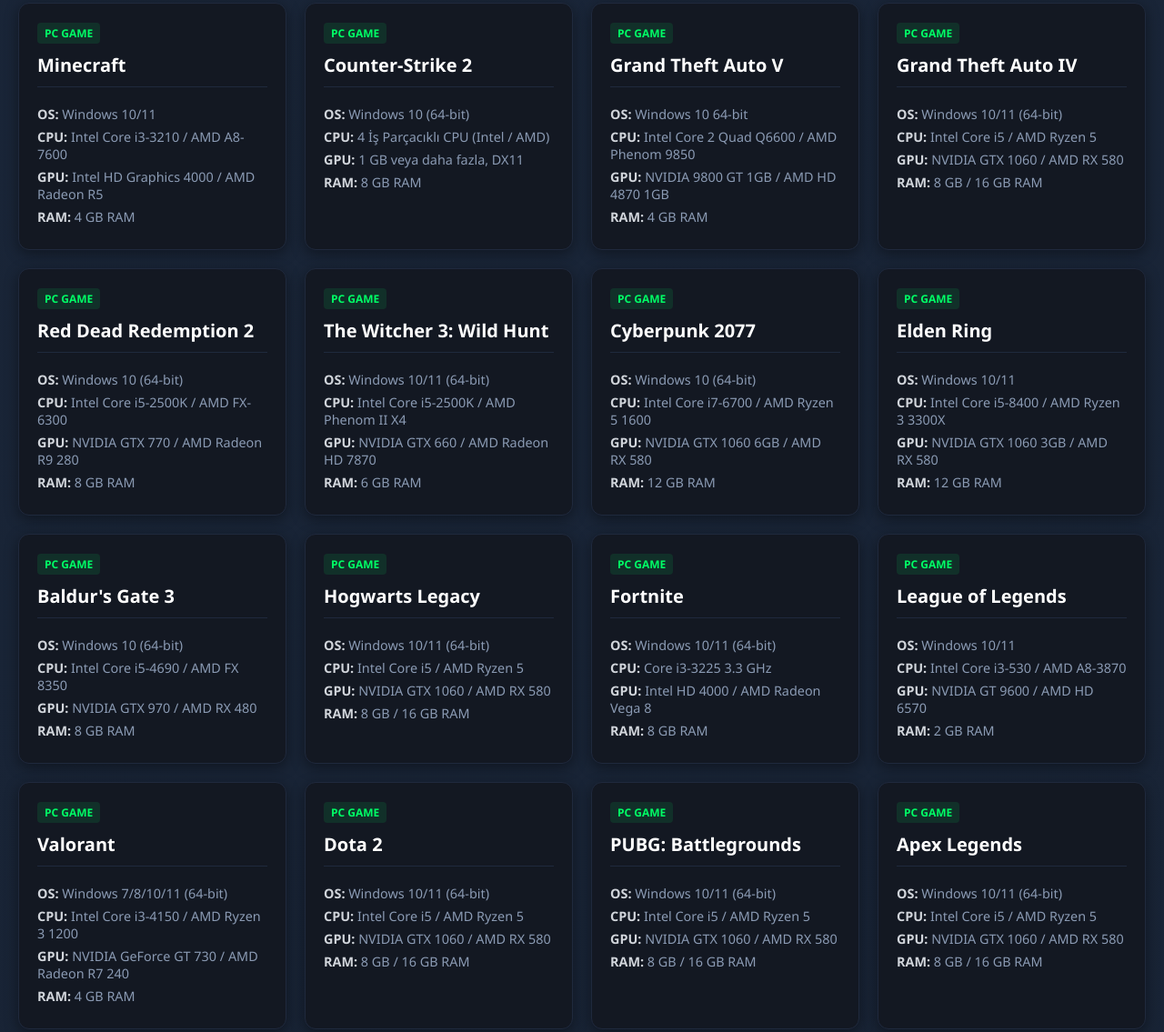
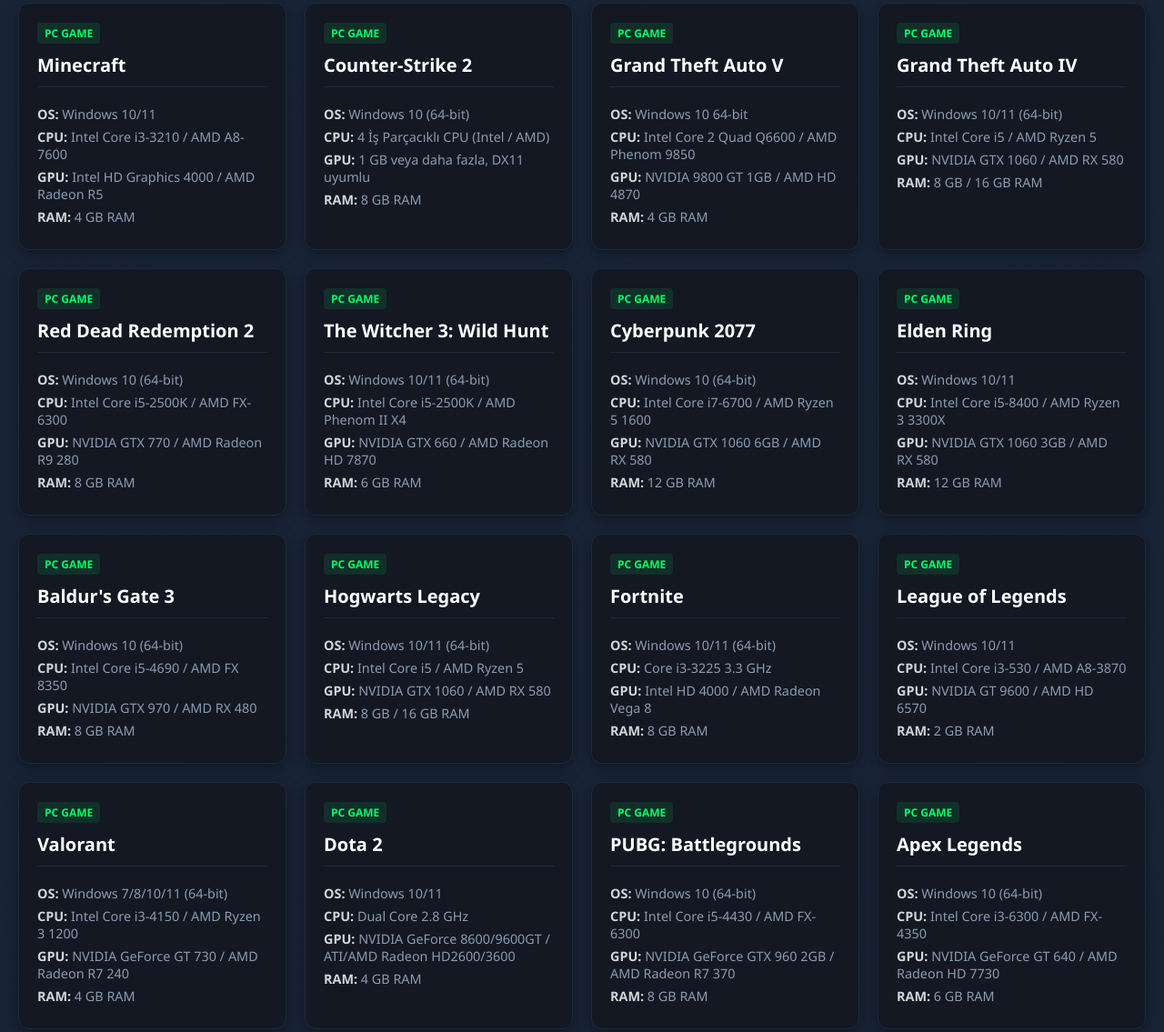
Before and after one commit to ahmetasya2010-commits/sistemgereksinim, a website: page index.html in a window 1280 px wide. Shown: the part 327-1462 px from the top of the page at 91% size. Drawn offline with Linux system fonts and the light colour scheme.

Commit message:
Update index.html

```diff
--- a/index.html
+++ b/index.html
@@ -232,12 +232,12 @@
     </footer>
 
     <script>
-        // Özel gereksinimleri olan popüler oyunlar
+        // Orijinal ve gerçek sistem gereksinimleri (Önemli oyunlar için)
         const customSpecs = {
             "Valorant": { os: "Windows 7/8/10/11 (64-bit)", cpu: "Intel Core i3-4150 / AMD Ryzen 3 1200", gpu: "NVIDIA GeForce GT 730 / AMD Radeon R7 240", ram: "4 GB RAM" },
             "Minecraft": { os: "Windows 10/11", cpu: "Intel Core i3-3210 / AMD A8-7600", gpu: "Intel HD Graphics 4000 / AMD Radeon R5", ram: "4 GB RAM" },
-            "Grand Theft Auto V": { os: "Windows 10 64-bit", cpu: "Intel Core 2 Quad Q6600 / AMD Phenom 9850", gpu: "NVIDIA 9800 GT 1GB / AMD HD 4870 1GB", ram: "4 GB RAM" },
-            "Counter-Strike 2": { os: "Windows 10 (64-bit)", cpu: "4 İş Parçacıklı CPU (Intel / AMD)", gpu: "1 GB veya daha fazla, DX11", ram: "8 GB RAM" },
+            "Grand Theft Auto V": { os: "Windows 10 64-bit", cpu: "Intel Core 2 Quad Q6600 / AMD Phenom 9850", gpu: "NVIDIA 9800 GT 1GB / AMD HD 4870", ram: "4 GB RAM" },
+            "Counter-Strike 2": { os: "Windows 10 (64-bit)", cpu: "4 İş Parçacıklı CPU (Intel / AMD)", gpu: "1 GB veya daha fazla, DX11 uyumlu", ram: "8 GB RAM" },
             "Cyberpunk 2077": { os: "Windows 10 (64-bit)", cpu: "Intel Core i7-6700 / AMD Ryzen 5 1600", gpu: "NVIDIA GTX 1060 6GB / AMD RX 580", ram: "12 GB RAM" },
             "Red Dead Redemption 2": { os: "Windows 10 (64-bit)", cpu: "Intel Core i5-2500K / AMD FX-6300", gpu: "NVIDIA GTX 770 / AMD Radeon R9 280", ram: "8 GB RAM" },
             "The Witcher 3: Wild Hunt": { os: "Windows 10/11 (64-bit)", cpu: "Intel Core i5-2500K / AMD Phenom II X4", gpu: "NVIDIA GTX 660 / AMD Radeon HD 7870", ram: "6 GB RAM" },
@@ -245,7 +245,10 @@
             "League of Legends": { os: "Windows 10/11", cpu: "Intel Core i3-530 / AMD A8-3870", gpu: "NVIDIA GT 9600 / AMD HD 6570", ram: "2 GB RAM" },
             "Elden Ring": { os: "Windows 10/11", cpu: "Intel Core i5-8400 / AMD Ryzen 3 3300X", gpu: "NVIDIA GTX 1060 3GB / AMD RX 580", ram: "12 GB RAM" },
             "Baldur's Gate 3": { os: "Windows 10 (64-bit)", cpu: "Intel Core i5-4690 / AMD FX 8350", gpu: "NVIDIA GTX 970 / AMD RX 480", ram: "8 GB RAM" },
-            "Forza Horizon 5": { os: "Windows 10 (64-bit)", cpu: "Intel i5-4460 / AMD Ryzen 3 1200", gpu: "NVIDIA GTX 970 / AMD RX 470", ram: "8 GB RAM" }
+            "Forza Horizon 5": { os: "Windows 10 (64-bit)", cpu: "Intel i5-4460 / AMD Ryzen 3 1200", gpu: "NVIDIA GTX 970 / AMD RX 470", ram: "8 GB RAM" },
+            "Apex Legends": { os: "Windows 10 (64-bit)", cpu: "Intel Core i3-6300 / AMD FX-4350", gpu: "NVIDIA GeForce GT 640 / AMD Radeon HD 7730", ram: "6 GB RAM" },
+            "PUBG: Battlegrounds": { os: "Windows 10 (64-bit)", cpu: "Intel Core i5-4430 / AMD FX-6300", gpu: "NVIDIA GeForce GTX 960 2GB / AMD Radeon R7 370", ram: "8 GB RAM" },
+            "Dota 2": { os: "Windows 10/11", cpu: "Dual Core 2.8 GHz", gpu: "NVIDIA GeForce 8600/9600GT / ATI/AMD Radeon HD2600/3600", ram: "4 GB RAM" }
         };
 
         // 300+ oyunun tam listesi
@@ -313,7 +316,6 @@
             container.innerHTML = "";
 
             list.forEach(gameName => {
-                // Eğer oyunun özel gereksinimi varsa onu kullan, yoksa standart varsayılan değerleri yaz
                 const specs = customSpecs[gameName] || {
                     os: "Windows 10/11 (64-bit)",
                     cpu: "Intel Core i5 / AMD Ryzen 5",
```
